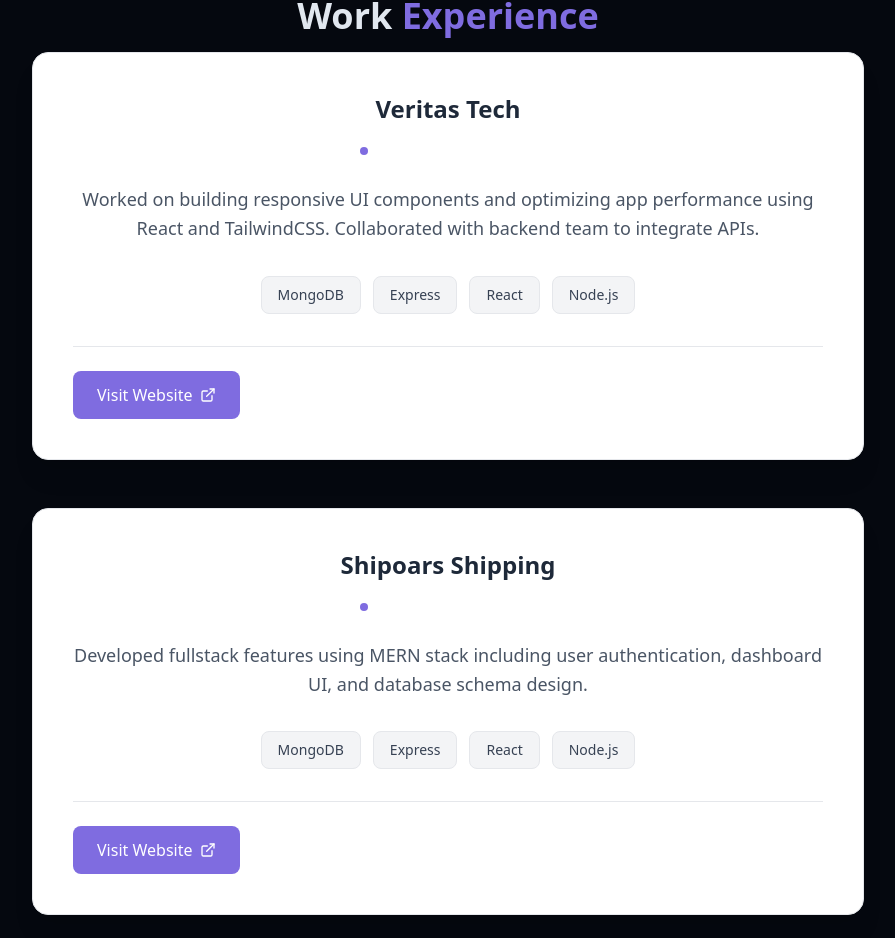
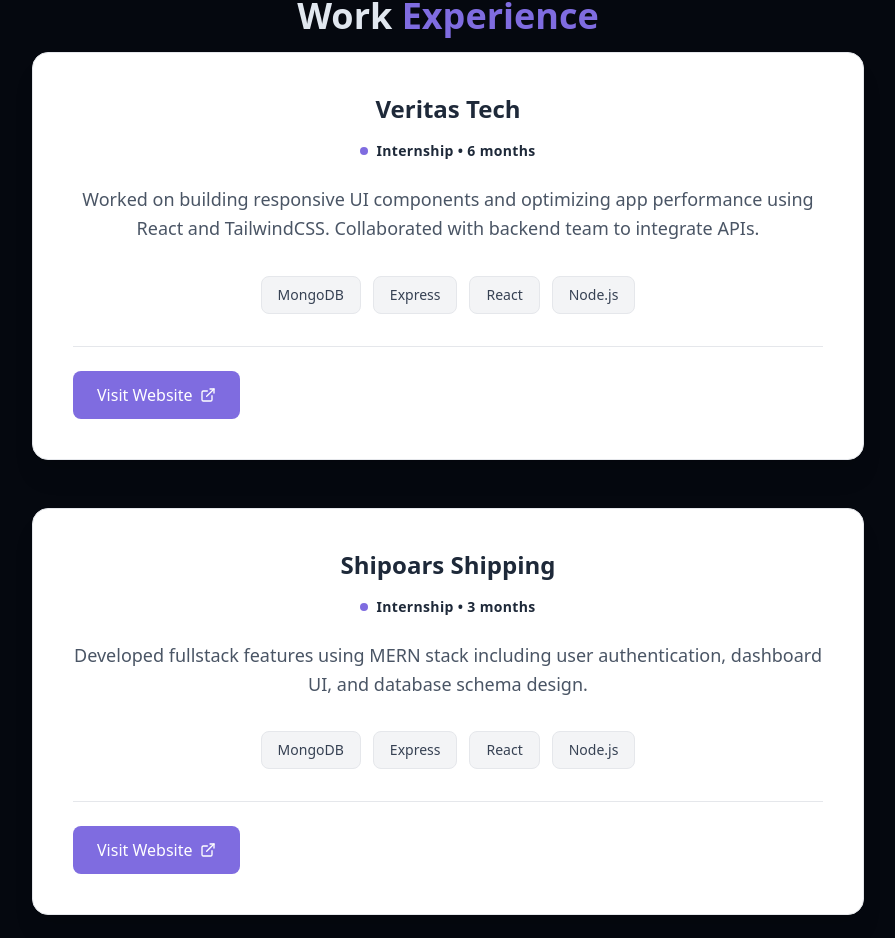
Before and after one commit to ht1423/My-portfolio, a React (Vite) app: page / in a window 1280 px wide. Shown: the part 916-1854 px from the top of the page, without its empty margins (192-1087 px from the left). Built offline with nearby package versions, Linux system fonts and the light colour scheme.

Commit message:
just for check

```diff
--- a/src/App.jsx
+++ b/src/App.jsx
@@ -2,6 +2,8 @@ import { BrowserRouter, Route, Routes } from "react-router-dom";
 import { Home } from "./pages/Home";
 import { NotFound } from "./pages/NotFound";
 import { Toaster } from "@/components/ui/toaster";
+
+document.documentElement.classList.add('dark')
 
 function App() {
   return (
--- a/src/components/ExperienceSection.jsx
+++ b/src/components/ExperienceSection.jsx
@@ -42,9 +42,10 @@ export const ExperienceSection = () => {
                   </h3>
                   <div className="flex items-center gap-2 justify-center">
                     <div className="w-2 h-2 bg-primary rounded-full"></div>
-                    <span className="text-sm font-semibold text-white tracking-wide">
-                      Internship • {exp.duration}
-                    </span>
+                    <span className="text-sm font-semibold text-gray-800 dark:text-white tracking-wide">
+                            Internship • {exp.duration}
+                            </span>
+
                   </div>
                 </div>
               </div>
--- a/src/components/ThemeToggle.jsx
+++ b/src/components/ThemeToggle.jsx
@@ -34,7 +34,7 @@ export const ThemeToggle = () => {
     <button
       onClick={toggleTheme}
       className={cn(
-        "fixed max-sm:hidden top-5 right-5 z-50 p-2 rounded-full transition-colors duration-300",
+        "fixed top-5 right-5 z-50 p-2 rounded-full transition-colors duration-300",
         "focus:outline-none"
       )}
     >
--- a/src/index.css
+++ b/src/index.css
@@ -1,4 +1,23 @@
 @import "tailwindcss";
+
+/* Light mode styles */
+body {
+  background-color: white;
+  color: black;
+}
+
+/* Dark mode styles */
+.dark body {
+  background-color: #121212;
+  color: #e0e0e0;
+}
+
+/* Example for other elements */
+.dark .card {
+  background-color: #1f1f1f;
+  border-color: #333;
+}
+
 
 @theme {
   --color-border: hsl(var(--border));
```
